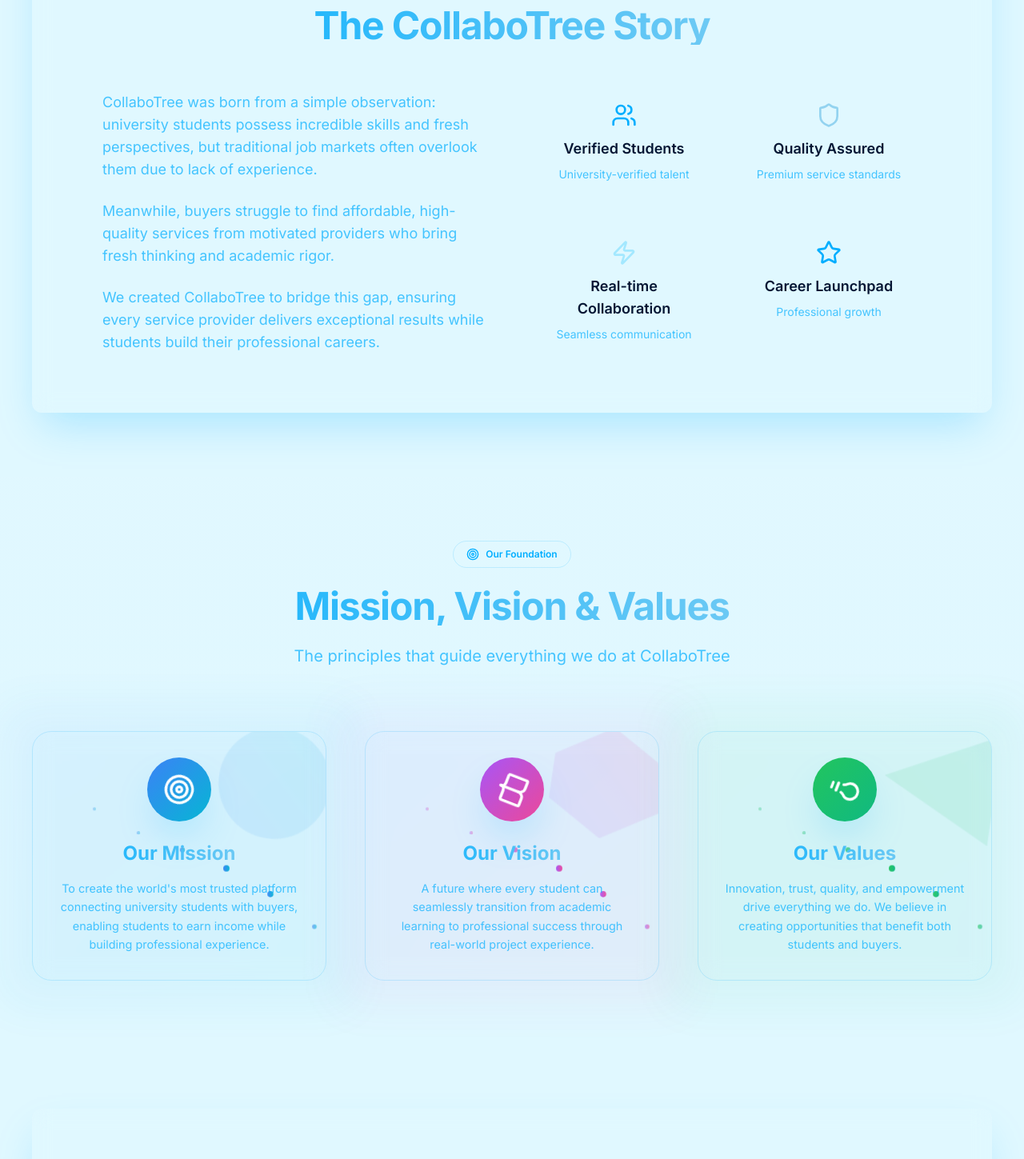
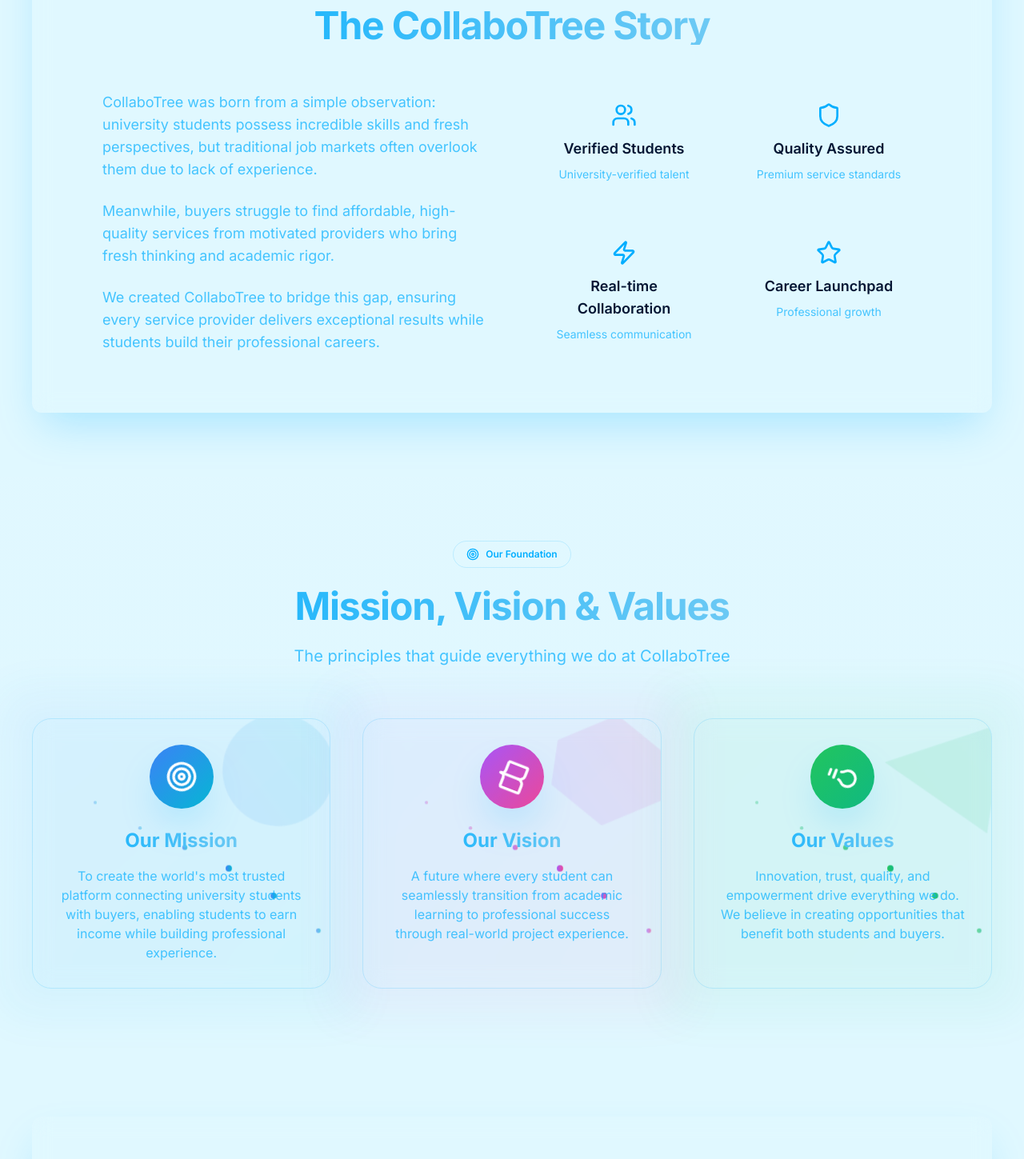
Before and after one commit to ronaldo9991/collabotree, a React (Vite) app in the folder client/: page /about in a window 1280 px wide. Shown: the part 1020-2469 px from the top of the page at 80% size. Built offline with nearby package versions, Linux system fonts and the light colour scheme; a web font is replaced by a local one.

Commit message:
Fix About page: uniform icon colors, improve Mission/Vision spacing, fix Community heading clipping

```diff
--- a/client/src/pages/About.tsx
+++ b/client/src/pages/About.tsx
@@ -257,9 +257,9 @@ export default function About() {
                             initial={{ opacity: 0, y: 30 }}
                             animate={storyInView ? { opacity: 1, y: 0 } : { opacity: 0, y: 30 }}
                             transition={{ duration: 0.6, delay: 1.2 }}
-                            className="bg-gradient-to-br from-secondary/10 to-accent/10 p-3 sm:p-4 md:p-6 rounded-xl md:rounded-2xl text-center"
+                            className="bg-gradient-to-br from-primary/10 to-secondary/10 p-3 sm:p-4 md:p-6 rounded-xl md:rounded-2xl text-center"
                           >
-                            <Shield className="w-6 h-6 sm:w-7 sm:h-7 md:w-8 md:h-8 text-secondary mx-auto mb-2 md:mb-3" />
+                            <Shield className="w-6 h-6 sm:w-7 sm:h-7 md:w-8 md:h-8 text-primary mx-auto mb-2 md:mb-3" />
                             <h3 className="font-semibold text-sm sm:text-base md:text-lg mb-1 md:mb-2">Quality Assured</h3>
                             <p className="text-xs sm:text-sm text-muted-foreground">Premium service standards</p>
                           </motion.div>
@@ -268,9 +268,9 @@ export default function About() {
                             initial={{ opacity: 0, y: 30 }}
                             animate={storyInView ? { opacity: 1, y: 0 } : { opacity: 0, y: 30 }}
                             transition={{ duration: 0.6, delay: 1.4 }}
-                            className="bg-gradient-to-br from-accent/10 to-primary/10 p-3 sm:p-4 md:p-6 rounded-xl md:rounded-2xl text-center"
+                            className="bg-gradient-to-br from-primary/10 to-secondary/10 p-3 sm:p-4 md:p-6 rounded-xl md:rounded-2xl text-center"
                           >
-                            <Zap className="w-6 h-6 sm:w-7 sm:h-7 md:w-8 md:h-8 text-accent mx-auto mb-2 md:mb-3" />
+                            <Zap className="w-6 h-6 sm:w-7 sm:h-7 md:w-8 md:h-8 text-primary mx-auto mb-2 md:mb-3" />
                             <h3 className="font-semibold text-sm sm:text-base md:text-lg mb-1 md:mb-2">Real-time Collaboration</h3>
                             <p className="text-xs sm:text-sm text-muted-foreground">Seamless communication</p>
                           </motion.div>
@@ -330,7 +330,7 @@ export default function About() {
             initial={{ opacity: 0, y: 50 }}
             animate={missionInView ? { opacity: 1, y: 0 } : { opacity: 0, y: 50 }}
             transition={{ duration: 0.8, ease: "easeOut" }}
-            className="text-center mb-20"
+            className="text-center mb-12 md:mb-16"
           >
             <motion.div
               initial={{ opacity: 0, y: 30 }}
@@ -341,7 +341,7 @@ export default function About() {
                 <Target className="w-4 h-4 mr-2" />
                 Our Foundation
               </Badge>
-              <h2 className="text-3xl sm:text-4xl md:text-5xl font-bold mb-4 md:mb-6 bg-gradient-to-r from-primary to-secondary bg-clip-text text-transparent">
+              <h2 className="text-3xl sm:text-4xl md:text-5xl font-bold mb-4 md:mb-6 bg-gradient-to-r from-primary to-secondary bg-clip-text text-transparent leading-tight">
                 Mission, Vision & Values
               </h2>
               <p className="text-base sm:text-lg md:text-xl text-muted-foreground max-w-3xl mx-auto px-4">
@@ -361,7 +361,7 @@ export default function About() {
             />
 
             {/* Mission Cards with Unique Shapes */}
-            <div className="grid sm:grid-cols-1 md:grid-cols-2 lg:grid-cols-3 gap-6 md:gap-8 lg:gap-12 items-stretch">
+            <div className="grid sm:grid-cols-1 md:grid-cols-2 lg:grid-cols-3 gap-6 md:gap-8 lg:gap-10 items-stretch max-w-7xl mx-auto">
               {missionData.map((item, index) => (
                 <motion.div
                   key={index}
@@ -387,7 +387,7 @@ export default function About() {
                     delay: 0.3 + index * 0.3,
                     ease: "easeOut"
                   }}
-                  className="group relative"
+                  className="group relative h-full"
                 >
                   {/* Unique Shape Background */}
                   <motion.div
@@ -405,7 +405,7 @@ export default function About() {
 
                   {/* Morphing Shape Container */}
                   <motion.div
-                    className={`relative p-8 rounded-3xl bg-card/80 backdrop-blur-12 border border-border/30 overflow-hidden`}
+                    className={`relative p-6 md:p-8 rounded-3xl bg-card/80 backdrop-blur-12 border border-border/30 overflow-hidden h-full flex flex-col`}
                     whileHover={{
                       scale: 1.05,
                       rotateY: 5,
@@ -437,7 +437,7 @@ export default function About() {
 
                     {/* Icon with 3D Effect */}
                     <motion.div
-                      className={`relative z-10 w-20 h-20 mx-auto mb-6 rounded-full bg-gradient-to-br ${item.color} flex items-center justify-center shadow-2xl`}
+                      className={`relative z-10 w-16 h-16 md:w-20 md:h-20 mx-auto mb-4 md:mb-6 rounded-full bg-gradient-to-br ${item.color} flex items-center justify-center shadow-2xl`}
                       whileHover={{
                         rotateY: 180,
                         scale: 1.1
@@ -458,20 +458,20 @@ export default function About() {
                           ease: "linear"
                         }}
                       >
-                        <item.icon className="h-10 w-10" />
+                        <item.icon className="h-8 w-8 md:h-10 md:w-10" />
                       </motion.div>
                     </motion.div>
 
                     {/* Content */}
-                    <div className="relative z-10 text-center">
+                    <div className="relative z-10 text-center flex-1 flex flex-col">
                       <motion.h3
-                        className="text-2xl font-bold mb-4 bg-gradient-to-r from-primary to-secondary bg-clip-text text-transparent"
+                        className="text-xl md:text-2xl font-bold mb-3 md:mb-4 bg-gradient-to-r from-primary to-secondary bg-clip-text text-transparent"
                         whileHover={{ scale: 1.05 }}
                       >
                         {item.title}
                       </motion.h3>
                       <motion.p
-                        className="text-muted-foreground leading-relaxed"
+                        className="text-sm md:text-base text-muted-foreground leading-relaxed flex-1"
                         initial={{ opacity: 0 }}
                         animate={missionInView ? { opacity: 1 } : { opacity: 0 }}
                         transition={{ duration: 0.8, delay: 0.8 + index * 0.2 }}
@@ -589,7 +589,7 @@ export default function About() {
                       <Sparkles className="w-4 h-4 mr-2" />
                       Ready to Start?
                     </Badge>
-                    <h2 className="text-4xl md:text-5xl font-bold mb-6 bg-gradient-to-r from-primary to-secondary bg-clip-text text-transparent">
+                    <h2 className="text-4xl md:text-5xl font-bold mb-6 bg-gradient-to-r from-primary to-secondary bg-clip-text text-transparent leading-tight pb-1">
                       Join Our Community
                     </h2>
                     <p className="text-xl text-muted-foreground mb-12 max-w-3xl mx-auto leading-relaxed">
```
